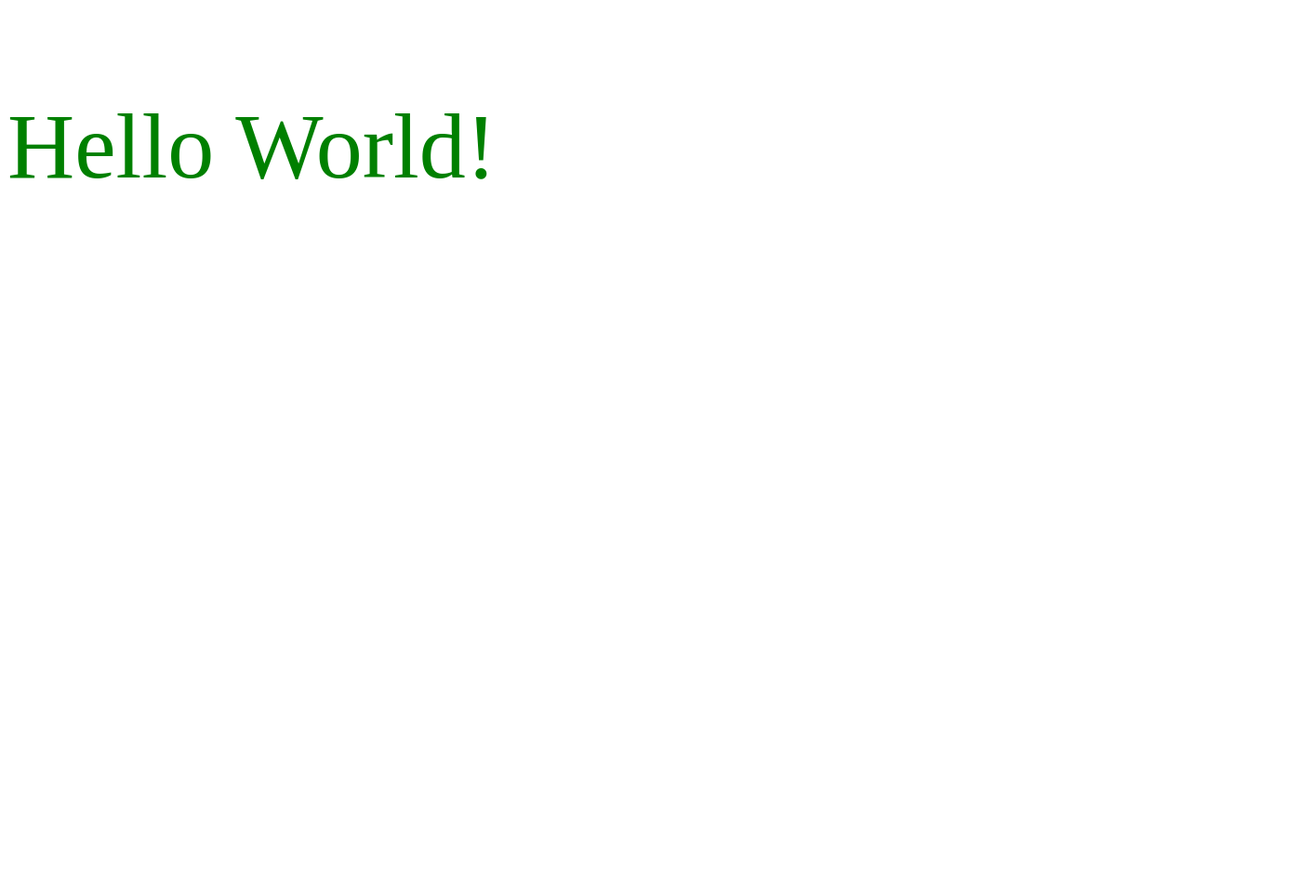
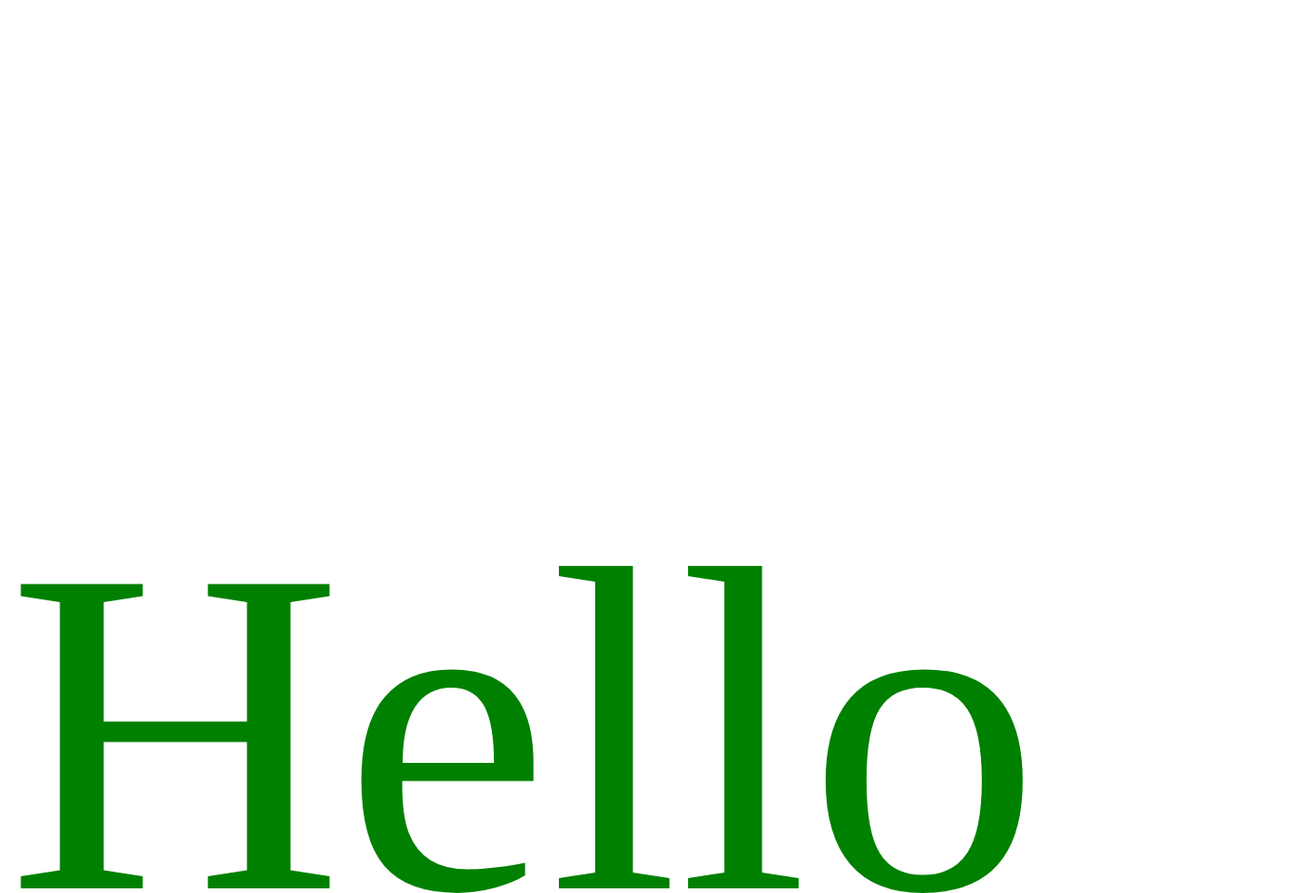
Before and after one commit to davidv2002/cs10_q1_websites_sandbox, a plain HTML site: page index.html in a window 1280 px wide. Shown: the top 961 px of the page at 93% size, 1412 px wide, since content can reach past the window. Before the commit the page ends 800 px from the top, so only its background shows below. Drawn offline with Linux system fonts and the light colour scheme.

Commit message:
Update index.html

```diff
--- a/index.html
+++ b/index.html
@@ -7,7 +7,7 @@
 
   <body>
 
-    <p style="color:green; font-size:100px;">Hello World!</p>
+    <p style="color:green; font-size:500px;">Hello World!</p>
 
   </body>
 
```
